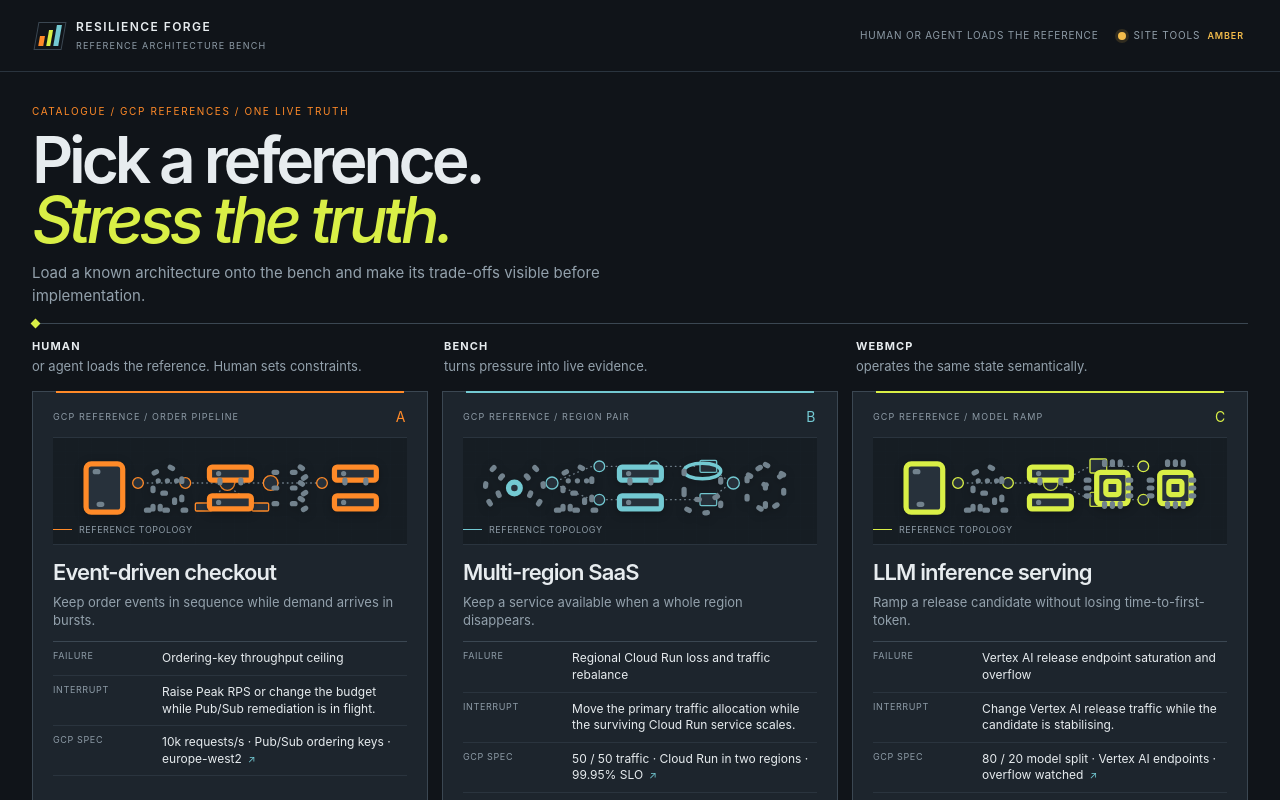
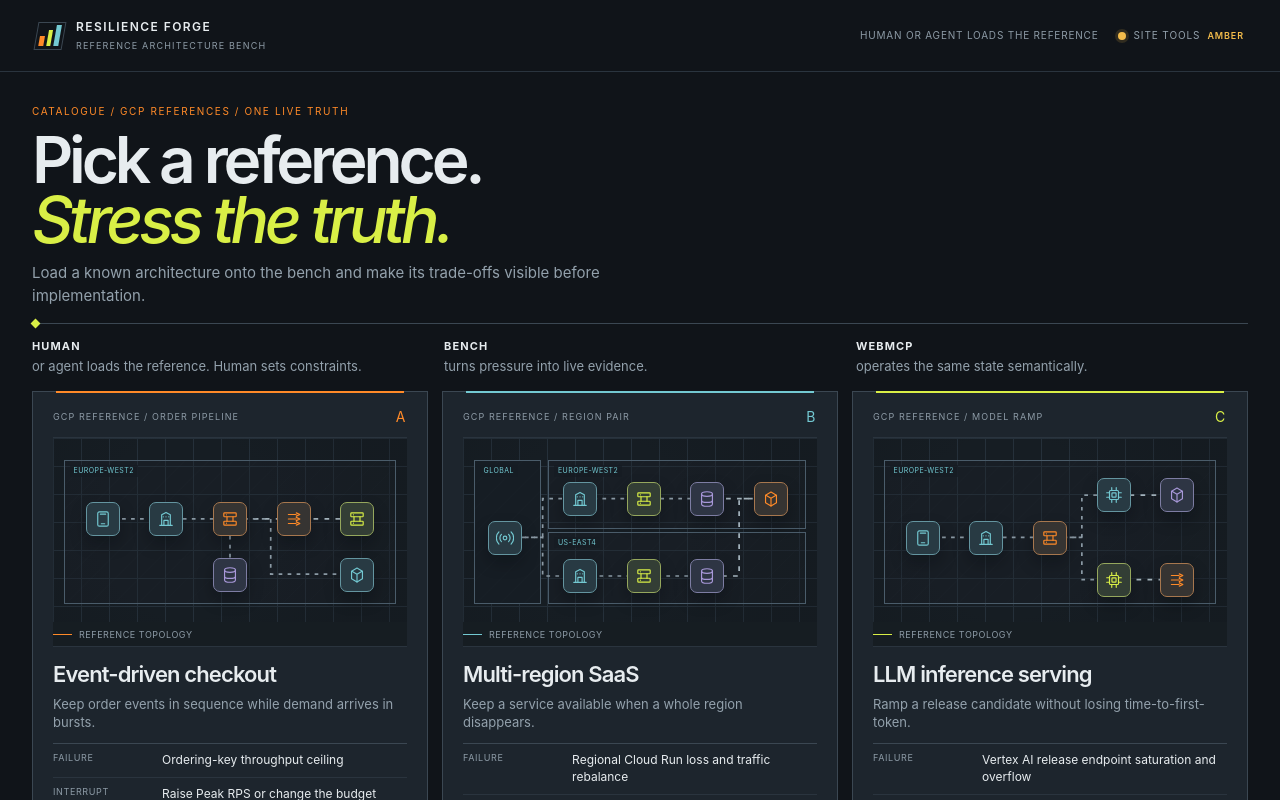
Before and after one commit to meabs/ResilienceForge, a Next.js app: page / in a window 1280 px wide. Shown: the top 800 px of the page. Built offline with nearby package versions, Linux system fonts and the light colour scheme.

Commit message:
Improve catalogue topology thumbnails

```diff
--- a/app/architecture-icons.tsx
+++ b/app/architecture-icons.tsx
@@ -8,55 +8,55 @@
 /* Original neutral glyphs keep the topology legible without borrowing provider artwork. */
 export function ArchitectureIcon({ kind, className }: ArchitectureIconProps) {
   return (
-    <svg className={className} viewBox="0 0 24 24" aria-hidden="true" focusable="false">
+    <svg className={className} viewBox="0 0 24 24" fill="none" aria-hidden="true" focusable="false">
       {kind === 'client' && (
         <>
-          <rect x="5" y="2.75" width="14" height="18.5" rx="2" />
-          <path d="M8.5 5.75h7M10 18.25h4" />
+          <rect x="5" y="2.5" width="14" height="19" rx="2" />
+          <path d="M8.5 5.5h7M9.75 18.35h4.5" />
         </>
       )}
       {kind === 'edge' && (
         <>
-          <circle cx="12" cy="12" r="2.25" />
-          <path d="M7.4 7.4a6.5 6.5 0 0 0 0 9.2M16.6 7.4a6.5 6.5 0 0 1 0 9.2M4.2 4.2a11 11 0 0 0 0 15.6M19.8 4.2a11 11 0 0 1 0 15.6" />
+          <circle cx="12" cy="12" r="2.4" />
+          <path d="M7.2 7.2a6.8 6.8 0 0 0 0 9.6M16.8 7.2a6.8 6.8 0 0 1 0 9.6M3.9 3.9a11.4 11.4 0 0 0 0 16.2M20.1 3.9a11.4 11.4 0 0 1 0 16.2" />
         </>
       )}
       {kind === 'gateway' && (
         <>
-          <path d="M4 20.5h16M6.5 20V6.5L12 3.5l5.5 3V20" />
-          <path d="M9.25 20v-6h5.5v6M8.5 9.25h.01M12 9.25h.01M15.5 9.25h.01" />
+          <path d="M3.75 20.5h16.5M6.25 20V6.4L12 3.25l5.75 3.15V20" />
+          <path d="M9.2 20v-6.1h5.6V20M8.4 9.1h.02M12 9.1h.02M15.6 9.1h.02" />
         </>
       )}
       {kind === 'service' && (
         <>
-          <rect x="4" y="4" width="16" height="5" rx="1" />
-          <rect x="4" y="15" width="16" height="5" rx="1" />
-          <path d="M8 9v6M16 9v6M7.5 6.5h.01M7.5 17.5h.01" />
+          <rect x="3.75" y="3.75" width="16.5" height="5.25" rx="1" />
+          <rect x="3.75" y="15" width="16.5" height="5.25" rx="1" />
+          <path d="M8 9v6M16 9v6M7.25 6.4h.02M7.25 17.6h.02" />
         </>
       )}
       {kind === 'queue' && (
         <>
-          <path d="M5 6h10M5 12h10M5 18h10" />
-          <path d="m15 4 4 2.5-4 2.5M15 10l4 2.5-4 2.5M15 16l4 2.5-4 2.5" />
+          <path d="M4.5 6h10.25M4.5 12h10.25M4.5 18h10.25" />
+          <path d="m15 3.85 4.75 2.15-4.75 2.15M15 9.85 19.75 12 15 14.15M15 15.85l4.75 2.15-4.75 2.15" />
         </>
       )}
       {kind === 'db' && (
         <>
-          <ellipse cx="12" cy="5.5" rx="7" ry="3" />
-          <path d="M5 5.5v8c0 1.65 3.13 3 7 3s7-1.35 7-3v-8M5 13.5v5c0 1.65 3.13 3 7 3s7-1.35 7-3v-5" />
+          <ellipse cx="12" cy="5.4" rx="7.25" ry="3.05" />
+          <path d="M4.75 5.4v8.1c0 1.7 3.25 3.1 7.25 3.1s7.25-1.4 7.25-3.1V5.4M4.75 13.5v5.1c0 1.7 3.25 3.1 7.25 3.1s7.25-1.4 7.25-3.1v-5.1" />
         </>
       )}
       {kind === 'cache' && (
         <>
-          <path d="m12 3 7 4v10l-7 4-7-4V7l7-4Z" />
-          <path d="m5.5 7 6.5 4 6.5-4M12 11v10" />
+          <path d="m12 2.75 7.25 4.15v10.2L12 21.25l-7.25-4.15V6.9L12 2.75Z" />
+          <path d="m5.2 7.15 6.8 3.9 6.8-3.9M12 11.05v10.2" />
         </>
       )}
       {kind === 'gpu' && (
         <>
           <rect x="6" y="6" width="12" height="12" rx="1.5" />
-          <rect x="9.5" y="9.5" width="5" height="5" rx=".75" />
-          <path d="M9 2v4M12 2v4M15 2v4M9 18v4M12 18v4M15 18v4M2 9h4M2 12h4M2 15h4M18 9h4M18 12h4M18 15h4" />
+          <rect x="9.25" y="9.25" width="5.5" height="5.5" rx=".8" />
+          <path d="M9 2.25v3.75M15 2.25v3.75M9 18v3.75M15 18v3.75M2.25 9h3.75M2.25 15h3.75M18 9h3.75M18 15h3.75" />
         </>
       )}
     </svg>
--- a/app/globals.css
+++ b/app/globals.css
@@ -83,13 +83,23 @@
 .card-topline { min-height: 44px; padding: 14px 20px 10px; display: flex; align-items: center; justify-content: space-between; gap: 12px; }
 .card-type, .card-index { font-family: var(--font-mono); font-size: 9px; letter-spacing: .12em; color: var(--quiet); }
 .card-index { color: var(--accent); font-size: 14px; }
-.topology-thumbnail { min-height: 108px; margin: 0 20px; border-top: 1px solid var(--line-soft); border-bottom: 1px solid var(--line-soft); display: grid; align-content: center; gap: 4px; position: relative; background: #161d23; background-image: linear-gradient(90deg, transparent 24%, #25303a 25%, transparent 25%, transparent 49%, #25303a 50%, transparent 50%, transparent 74%, #25303a 75%, transparent 75%), linear-gradient(0deg, transparent 24%, #25303a 25%, transparent 25%, transparent 49%, #25303a 50%, transparent 50%, transparent 74%, #25303a 75%, transparent 75%); background-size: 52px 52px; }
-.thumbnail-architecture-icons { position: absolute; top: 14px; left: 20px; right: 20px; width: auto; display: flex; align-items: center; justify-content: space-around; pointer-events: none; }
-.thumbnail-architecture-icon { width: 24px; height: 24px; color: var(--accent); fill: none; stroke: currentColor; stroke-width: 1.35; stroke-linecap: round; stroke-linejoin: round; filter: drop-shadow(0 2px 4px rgb(0 0 0 / 28%)); }
-.topology-thumbnail svg { width: 100%; height: 72px; }
-.topology-thumbnail svg path { fill: none; stroke: #72828d; stroke-width: 2; stroke-dasharray: 1 6; stroke-linecap: round; }
-.topology-thumbnail svg circle, .topology-thumbnail svg rect { fill: var(--steel-2); stroke: var(--accent); stroke-width: 2; }
-.topology-thumbnail .thumb-key { padding: 0 12px 0 0; display: flex; align-items: center; gap: 7px; color: var(--quiet); font-family: var(--font-mono); font-size: 9px; letter-spacing: .06em; text-transform: uppercase; }
+.topology-thumbnail { min-height: 208px; margin: 0 20px; border-top: 1px solid var(--line-soft); border-bottom: 1px solid var(--line-soft); display: flex; flex-direction: column; position: relative; background: #161d23; }
+.thumb-stage { position: relative; flex: 1 1 auto; min-height: 184px; overflow: hidden; background-color: #161d23; background-image: linear-gradient(#25303a 1px, transparent 1px), linear-gradient(90deg, #25303a 1px, transparent 1px); background-size: 28px 28px; }
+.thumb-stage::after { content: ''; position: absolute; inset: 0; z-index: 0; background: radial-gradient(circle at 38% 48%, transparent 0, transparent 36%, color-mix(in srgb, var(--graphite) 22%, transparent) 78%); pointer-events: none; }
+.thumb-frame { position: absolute; z-index: 1; border: 1px solid #4a5c6a; background: color-mix(in srgb, var(--steel) 24%, transparent); pointer-events: none; }
+.thumb-frame::before { content: ''; position: absolute; inset: 0; background: repeating-linear-gradient(135deg, transparent 0 16px, color-mix(in srgb, var(--line) 11%, transparent) 16px 17px); opacity: .28; }
+.thumb-frame-global { background: color-mix(in srgb, var(--graphite-2) 82%, #1a2832); }
+.thumb-frame span { position: absolute; z-index: 1; top: 4px; left: 5px; max-width: calc(100% - 8px); padding: 1px 4px; background: color-mix(in srgb, #161d23 72%, transparent); color: var(--cyan); font-family: var(--font-mono); font-size: 7px; letter-spacing: .06em; line-height: 1.3; text-transform: uppercase; white-space: nowrap; overflow: hidden; text-overflow: ellipsis; }
+.thumb-edges { position: absolute; inset: 0; z-index: 2; width: 100%; height: 100%; overflow: visible; pointer-events: none; }
+.thumb-edge { fill: none; stroke: #8b9aa5; stroke-width: 1.7; stroke-linecap: square; stroke-dasharray: 2 7; vector-effect: non-scaling-stroke; animation: stream 1.5s linear infinite; }
+.thumb-edge.edge-async { stroke: #a7b7c0; stroke-dasharray: 3 8; animation-duration: 1.1s; }
+.thumb-node { --node-accent: var(--cyan); width: 34px; height: 34px; position: absolute; z-index: 3; display: grid; place-items: center; transform: translate(-50%, -50%); border: 1px solid color-mix(in srgb, var(--node-accent) 48%, #566572); border-radius: 7px; background: color-mix(in srgb, var(--node-accent) 10%, #202a33); box-shadow: 0 8px 16px rgb(3 7 10 / 28%); }
+.thumb-node.accent-orange { --node-accent: var(--orange); }
+.thumb-node.accent-acid { --node-accent: var(--acid); }
+.thumb-node.accent-cyan { --node-accent: var(--cyan); }
+.thumb-node.accent-violet { --node-accent: var(--violet); }
+.thumb-node-icon { width: 18px; height: 18px; color: var(--node-accent); fill: none; stroke: currentColor; stroke-width: 1.55; stroke-linecap: round; stroke-linejoin: round; }
+.topology-thumbnail .thumb-key { position: relative; z-index: 4; min-height: 24px; padding: 0 12px 0 0; display: flex; align-items: center; gap: 7px; color: var(--quiet); font-family: var(--font-mono); font-size: 9px; letter-spacing: .06em; text-transform: uppercase; background: color-mix(in srgb, #161d23 88%, transparent); }
 .thumb-line { display: inline-block; width: 19px; height: 1px; background: var(--accent); }
 .reference-card-body { padding: 16px 20px 16px; display: flex; flex-direction: column; flex: 1; min-height: 0; }
 .reference-card h2 { margin: 0; color: var(--paper); font-size: 22px; font-weight: 600; letter-spacing: -.04em; line-height: 1.08; }
@@ -484,11 +494,11 @@
 }
 
 @media (prefers-reduced-motion: reduce) {
-  .graph-edge { animation: none; }
+  .graph-edge, .thumb-edge { animation: none; }
   .topology-signal-field { opacity: .72; }
 }
 
 @media (prefers-reduced-motion: reduce) {
   *, *::before, *::after { scroll-behavior: auto !important; animation-duration: .01ms !important; animation-iteration-count: 1 !important; transition-duration: .01ms !important; }
-  .graph-edge { animation: none; stroke-dasharray: 2 9; }
+  .graph-edge, .thumb-edge { animation: none; stroke-dasharray: 2 9; }
 }
--- a/app/resilience-forge.tsx
+++ b/app/resilience-forge.tsx
@@ -27,7 +27,7 @@
 import { analyseRootCause, type RcaConstraints, type RootCauseAnalysis } from './rca';
 import { gcpTopologyFrame } from './gcp-layout';
 import { ArchitectureIcon } from './architecture-icons';
-import { connectionGeometry, connectionPath, percentBoxStyle, type GraphPoint } from './topology-layout';
+import { connectionGeometry, connectionPath, percentBoxStyle, thumbnailEdgePath, type GraphPoint } from './topology-layout';
 import {
   assignedTrafficShare,
   desiredReplicas,
@@ -1872,38 +1872,34 @@
 }
 
 function TopologyThumbnail({ architecture }: { architecture: ArchitectureDefinition }) {
-  const mode = architecture.id;
-  const iconKinds = mode === 'event_driven_checkout'
-    ? ['client', 'gateway', 'service', 'queue', 'service']
-    : mode === 'multi_region_saas'
-      ? ['edge', 'gateway', 'service', 'db', 'cache']
-      : ['client', 'gateway', 'service', 'gpu', 'gpu'];
+  const nodes = useMemo(() => new Map(architecture.nodes.map((node) => [node.id, node])), [architecture]);
+  const frame = useMemo(() => gcpTopologyFrame(architecture, [], []), [architecture]);
   return (
-    <div className={`topology-thumbnail ${mode}`} aria-label={`${architecture.name} topology thumbnail`}>
-      <div className="thumbnail-architecture-icons" aria-hidden="true">
-        {iconKinds.map((kind, index) => <ArchitectureIcon key={`${kind}-${index}`} kind={kind as NodeDefinition['kind']} className="thumbnail-architecture-icon" />)}
+    <div className="topology-thumbnail" aria-label={`${architecture.name} topology thumbnail`}>
+      <div className="thumb-stage">
+        {frame.globalBox && (
+          <div className="thumb-frame thumb-frame-global" style={percentBoxStyle(frame.globalBox)}>
+            <span>global</span>
+          </div>
+        )}
+        {frame.regions.map((region) => (
+          <div className="thumb-frame" key={region.key} style={percentBoxStyle(region.box)}>
+            <span>{region.label}</span>
+          </div>
+        ))}
+        <svg className="thumb-edges" viewBox="0 0 100 100" preserveAspectRatio="none" aria-hidden="true">
+          {architecture.edges.map((edge, index) => {
+            const path = thumbnailEdgePath(edge, nodes);
+            if (!path) return null;
+            return <path className={edge.kind === 'async' ? 'thumb-edge edge-async' : 'thumb-edge'} d={path} key={edge.id} style={{ animationDelay: `${index * 0.11}s` }} />;
+          })}
+        </svg>
+        {architecture.nodes.map((node) => (
+          <div className={`thumb-node accent-${node.accent}`} key={node.id} style={{ left: `${node.x}%`, top: `${node.y}%` }}>
+            <ArchitectureIcon className="thumb-node-icon" kind={node.kind} />
+          </div>
+        ))}
       </div>
-      <svg viewBox="0 0 320 108" role="img" aria-hidden="true">
-        {mode === 'event_driven_checkout' && (
-          <>
-            <path d="M22 54H82M104 54H145M167 54H210M232 54H294M145 66L120 91M167 66L205 91" />
-            <circle cx="22" cy="54" r="8" /><circle cx="93" cy="54" r="8" /><circle cx="156" cy="54" r="11" /><circle cx="221" cy="54" r="11" /><circle cx="298" cy="54" r="8" />
-            <rect x="108" y="84" width="25" height="12" rx="2" /><rect x="193" y="84" width="25" height="12" rx="2" />
-          </>
-        )}
-        {mode === 'multi_region_saas' && (
-          <>
-            <path d="M28 54L88 29M28 54L88 79M110 29H170M110 79H170M192 29H248M192 79H248M265 29L296 54M265 79L296 54" />
-            <circle cx="28" cy="54" r="9" /><circle cx="99" cy="29" r="8" /><circle cx="99" cy="79" r="8" /><circle cx="181" cy="29" r="8" /><circle cx="181" cy="79" r="8" /><rect x="250" y="20" width="25" height="18" rx="2" /><rect x="250" y="70" width="25" height="18" rx="2" /><circle cx="300" cy="54" r="9" />
-          </>
-        )}
-        {mode === 'llm_inference_serving' && (
-          <>
-            <path d="M22 54H86M108 54H150M172 54L220 29M172 54L220 79M242 29H300M242 79H300" />
-            <circle cx="22" cy="54" r="8" /><circle cx="97" cy="54" r="8" /><circle cx="161" cy="54" r="11" /><rect x="220" y="18" width="25" height="21" rx="2" /><rect x="220" y="68" width="25" height="21" rx="2" /><circle cx="300" cy="29" r="8" /><circle cx="300" cy="79" r="8" />
-          </>
-        )}
-      </svg>
       <div className="thumb-key"><span className="thumb-line" /> <span>reference topology</span></div>
     </div>
   );
--- a/app/topology-layout.ts
+++ b/app/topology-layout.ts
@@ -201,6 +201,23 @@
     .join(' ');
 }
 
+export function thumbnailEdgePath(edge: EdgeDefinition, nodes: Map<string, NodeDefinition>) {
+  const fromNode = nodes.get(edge.from);
+  const toNode = nodes.get(edge.to);
+  if (!fromNode || !toNode) return '';
+  const from = graphPoint(fromNode);
+  const to = graphPoint(toNode);
+  if (almostEqual(from.y, to.y) || almostEqual(from.x, to.x)) {
+    return `M ${from.x.toFixed(1)} ${from.y.toFixed(1)} L ${to.x.toFixed(1)} ${to.y.toFixed(1)}`;
+  }
+  const others = othersFor(edge, nodes);
+  const mids = [0.5, 0.32, 0.68, 0.22, 0.78].map((t) => from.x + (to.x - from.x) * t);
+  const midX = mids.find((x) =>
+    !others.some((node) => Math.abs(node.x - x) < ALIGN_EPS && Math.min(from.y, to.y) - ALIGN_EPS <= node.y && node.y <= Math.max(from.y, to.y) + ALIGN_EPS),
+  ) ?? mids[0];
+  return `M ${from.x.toFixed(1)} ${from.y.toFixed(1)} L ${midX.toFixed(1)} ${from.y.toFixed(1)} L ${midX.toFixed(1)} ${to.y.toFixed(1)} L ${to.x.toFixed(1)} ${to.y.toFixed(1)}`;
+}
+
 export function frameForNode(architectureId: ArchitectureId, node: Pick<NodeDefinition, 'id' | 'x' | 'y' | 'region'>) {
   const grid = topologyGrids[architectureId];
   if (architectureId === 'multi_region_saas') {
```
Also changed, not shown: 1 other file (tests, documents, lock files or other folders).
